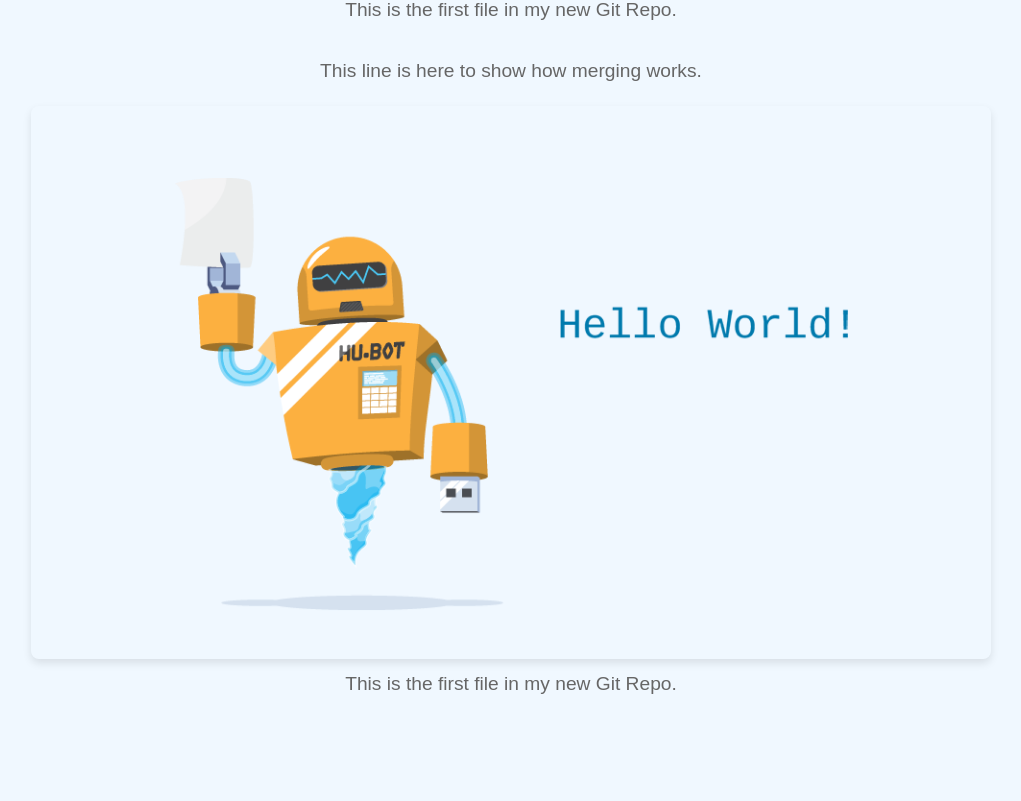
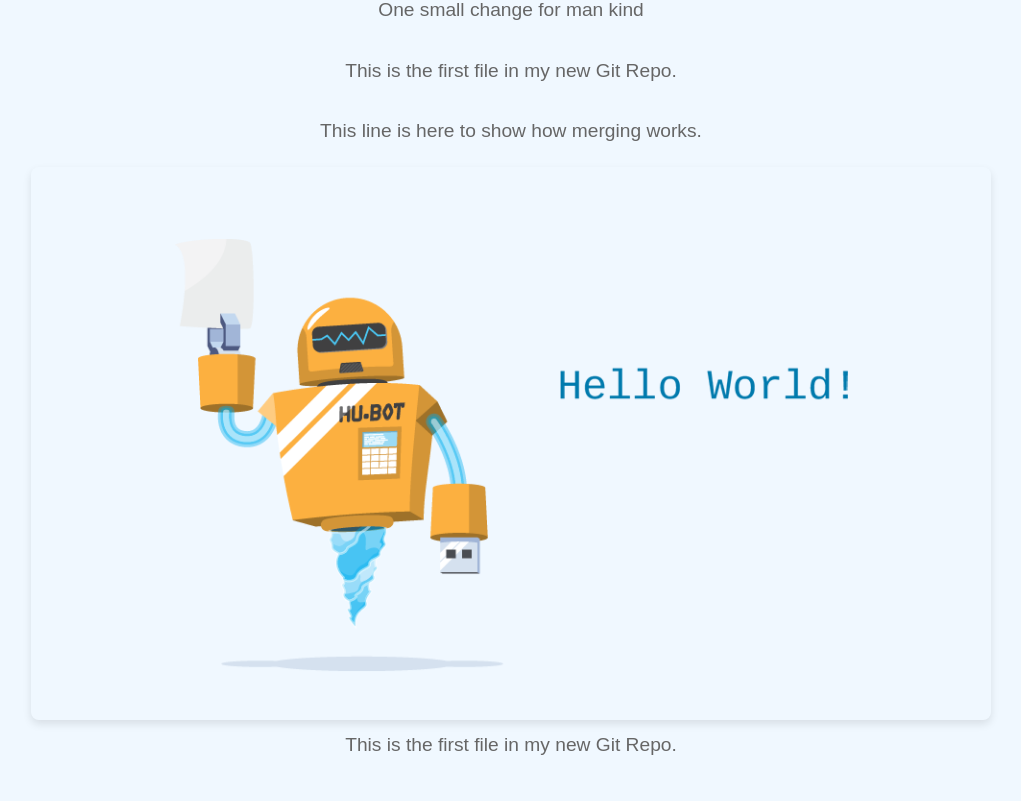
Before and after one commit to Hienfeld/git_workshop, a plain HTML site: page index.html in a window 1280 px wide. Shown: the part 90-891 px from the top of the page, without its empty margins (129-1150 px from the left). Before the commit the page ends 830 px from the top, so only its background shows below. Drawn offline with Linux system fonts and the light colour scheme.

Commit message:
Update index.html

```diff
--- a/index.html
+++ b/index.html
@@ -8,6 +8,7 @@
 
 <h1>Hello world!</h1>
 
+<p>One small change for man kind</p>
 <p>This is the first file in my new Git Repo.</p>
 <p>This line is here to show how merging works.</p>
 
```
